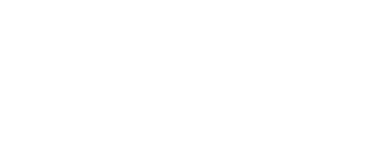
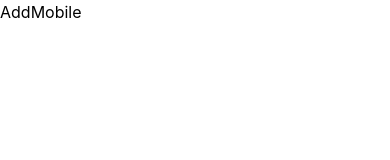
Before and after one commit to NipunaSudesh/Mobile-Store-Management-System, a React (Create React App) app in the folder FrontEnd/: page /addmobile in a window 390 px wide. Before the commit this address had no page. Shown: the top 160 px of the page. Built offline with nearby package versions, Linux system fonts and the light colour scheme.

Commit message:
start creat add mobile

```diff
--- a/FrontEnd/src/App.js
+++ b/FrontEnd/src/App.js
@@ -14,6 +14,7 @@ import { AddCard } from './Pages/AddCard';
 import { Login } from './Pages/Login';
 import { AddProduct } from './Pages/AddProduct';
 import { Profile } from './Pages/Profile';
+import { AddMobile } from './Pages/AddMobile';
 
 function Home() {
   return (
@@ -42,6 +43,7 @@ function App(){
     <Route path='/login' element={<Login />} />
     <Route path='/profile' element={<Profile />} />
     <Route path='/addproduct' element={<AddProduct />} />
+    <Route path='/addmobile' element={<AddMobile />} />
   </Routes>
 </Router>
 
--- /dev/null
+++ b/FrontEnd/src/Pages/AddMobile.js
@@ -0,0 +1,7 @@
+import React from 'react'
+
+export const AddMobile = () => {
+  return (
+    <div>AddMobile</div>
+  )
+}
```
